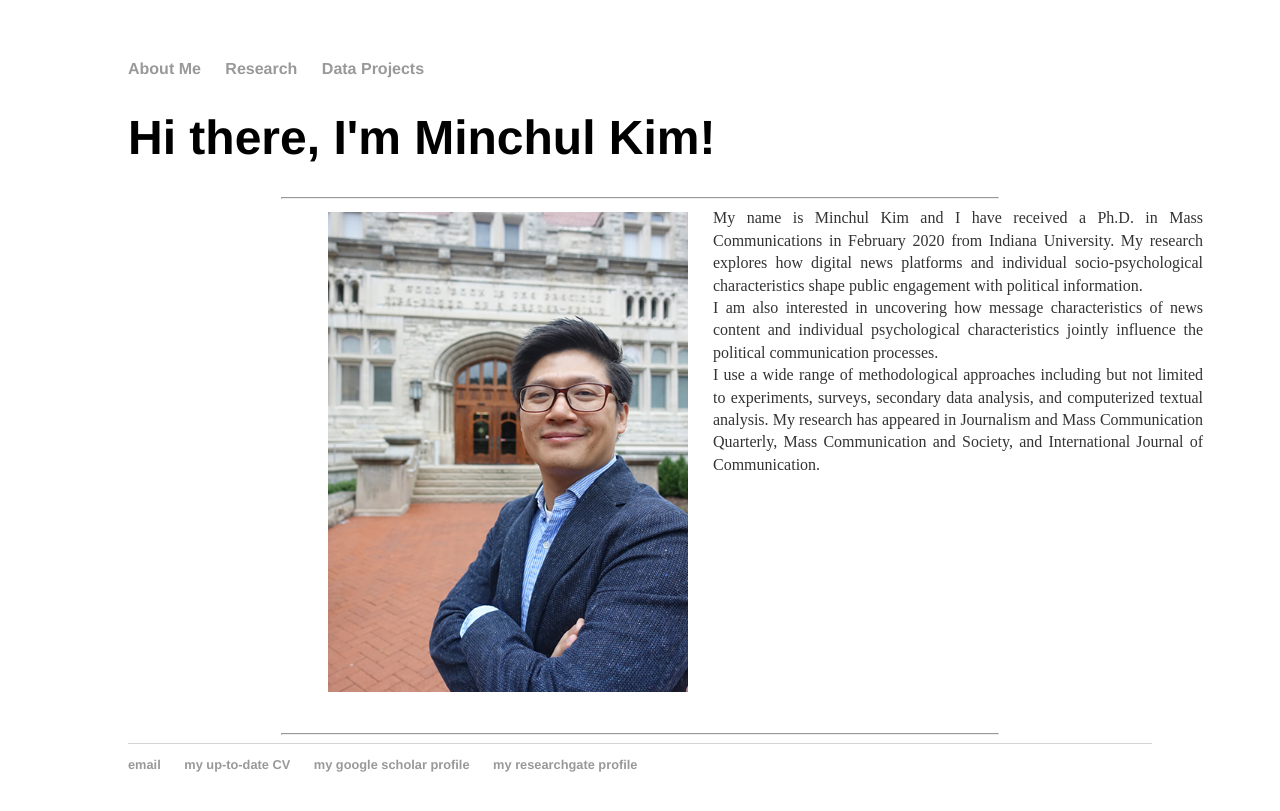
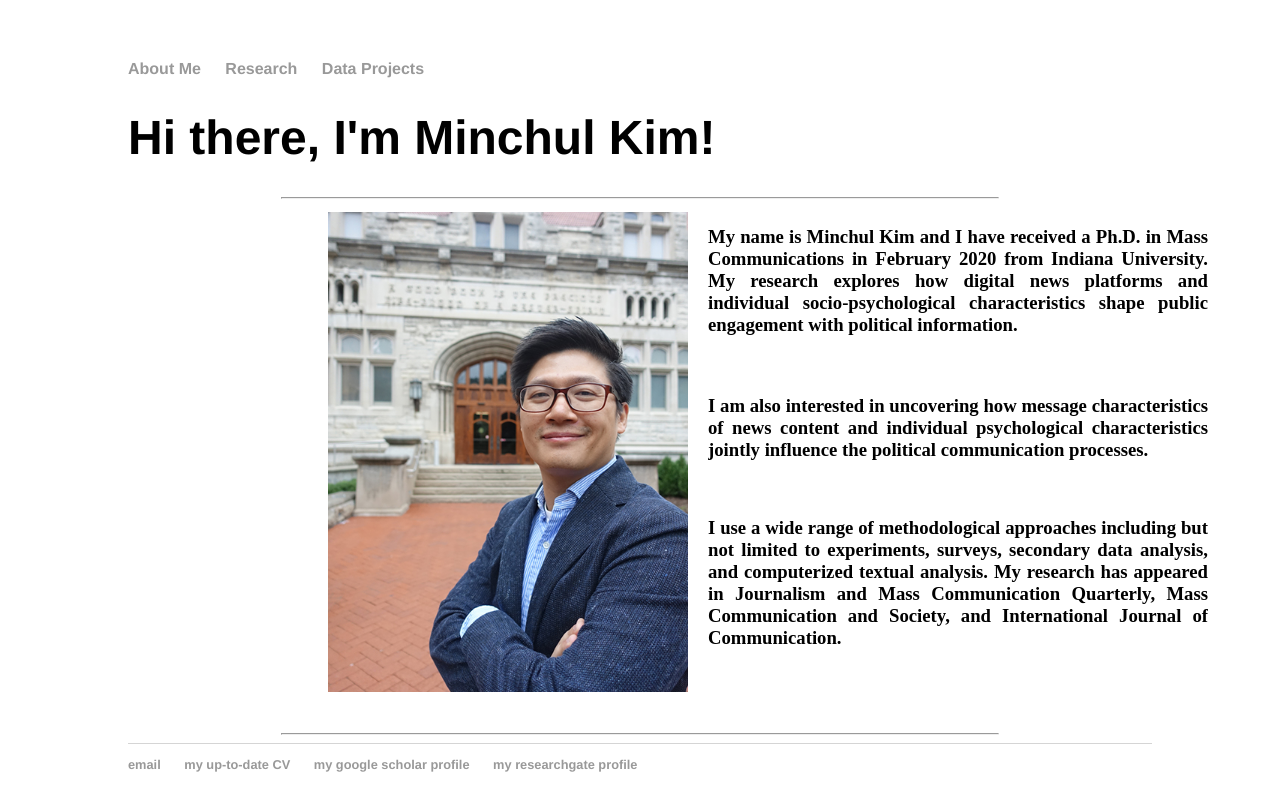
Before and after one commit to minchulkim-phd/minchulkim, a Jekyll site: the page built from index.html, in a window 1280 px wide. Shown: the top 811 px of the page. Built offline with Jekyll 4.4.1, drawn with Linux system fonts in a browser that asks for light colours.

```diff
--- a/index.html
+++ b/index.html
@@ -9,9 +9,9 @@ title: Minchul Kim(Ph.D.)'s Personal Webpage
         <div class="slide-content">
 		<img src="/images/Portrait_Minchul Kim.jpg" width='360px;' height='480px;' style="float:left;margin: 5px 20px;">
                 <div class="imgDes">
-		<p> My name is Minchul Kim and I have received a Ph.D. in Mass Communications in February 2020 from Indiana University. My research explores how digital news platforms and individual socio-psychological characteristics shape public engagement with political information. </p>
-		 <p> I am also interested in uncovering how message characteristics of news content and individual psychological characteristics jointly influence the political communication processes. </p>
-		 <p> I use a wide range of methodological approaches including but not limited to experiments, surveys, secondary data analysis, and computerized textual analysis. My research has appeared in Journalism and Mass Communication Quarterly, Mass Communication and Society, and International Journal of Communication.</p>
+		<h3> My name is Minchul Kim and I have received a Ph.D. in Mass Communications in February 2020 from Indiana University. My research explores how digital news platforms and individual socio-psychological characteristics shape public engagement with political information. <h3>
+		</br><h3> I am also interested in uncovering how message characteristics of news content and individual psychological characteristics jointly influence the political communication processes. </h3>
+		</br><h3> I use a wide range of methodological approaches including but not limited to experiments, surveys, secondary data analysis, and computerized textual analysis. My research has appeared in Journalism and Mass Communication Quarterly, Mass Communication and Society, and International Journal of Communication.</h3>
 		</div>
 	</div>
 	</br>
```
